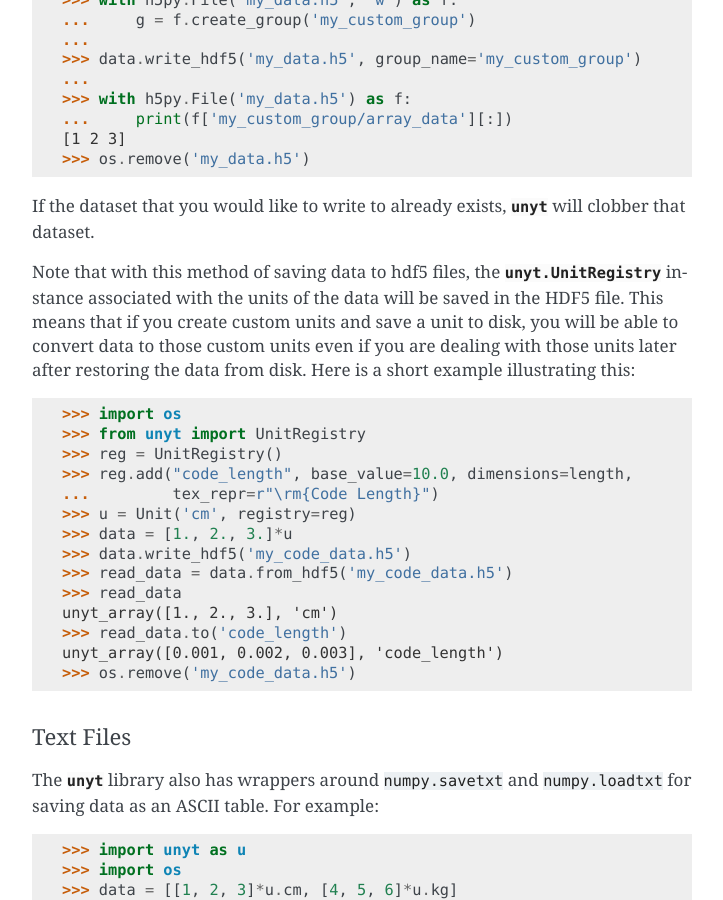
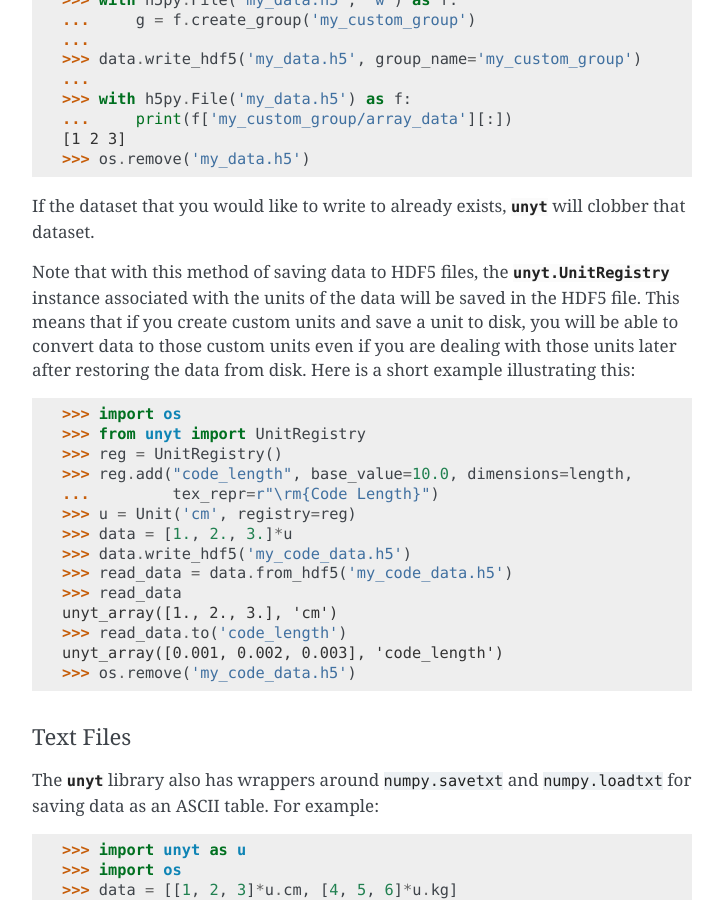
Before and after one commit to yt-project/unyt, a Sphinx documentation site: the page built from docs/usage.rst, in a window 1280 px wide and 900 px high, scrolled down 26283 px. Shown: the whole window, without its empty margins (388-1111 px from the left). Built offline with Sphinx 7.4.7, drawn with Linux system fonts in a browser that asks for light colours; pages that are not in the unit, such as notebooks, are missing from menus; the version number could not be read and is left out.

Commit message:
DOC: consistent case for HDF5

```diff
--- a/docs/usage.rst
+++ b/docs/usage.rst
@@ -1217,7 +1217,7 @@ You can even write to files and groups that already exist:
 If the dataset that you would like to write to already exists, :mod:`unyt`
 will clobber that dataset.
 
-Note that with this method of saving data to hdf5 files, the
+Note that with this method of saving data to HDF5 files, the
 :class:`unyt.UnitRegistry <unyt.unit_registry.UnitRegistry>` instance associated
 with the units of the data will be saved in the HDF5 file. This means that if
 you create custom units and save a unit to disk, you will be able to convert
```
